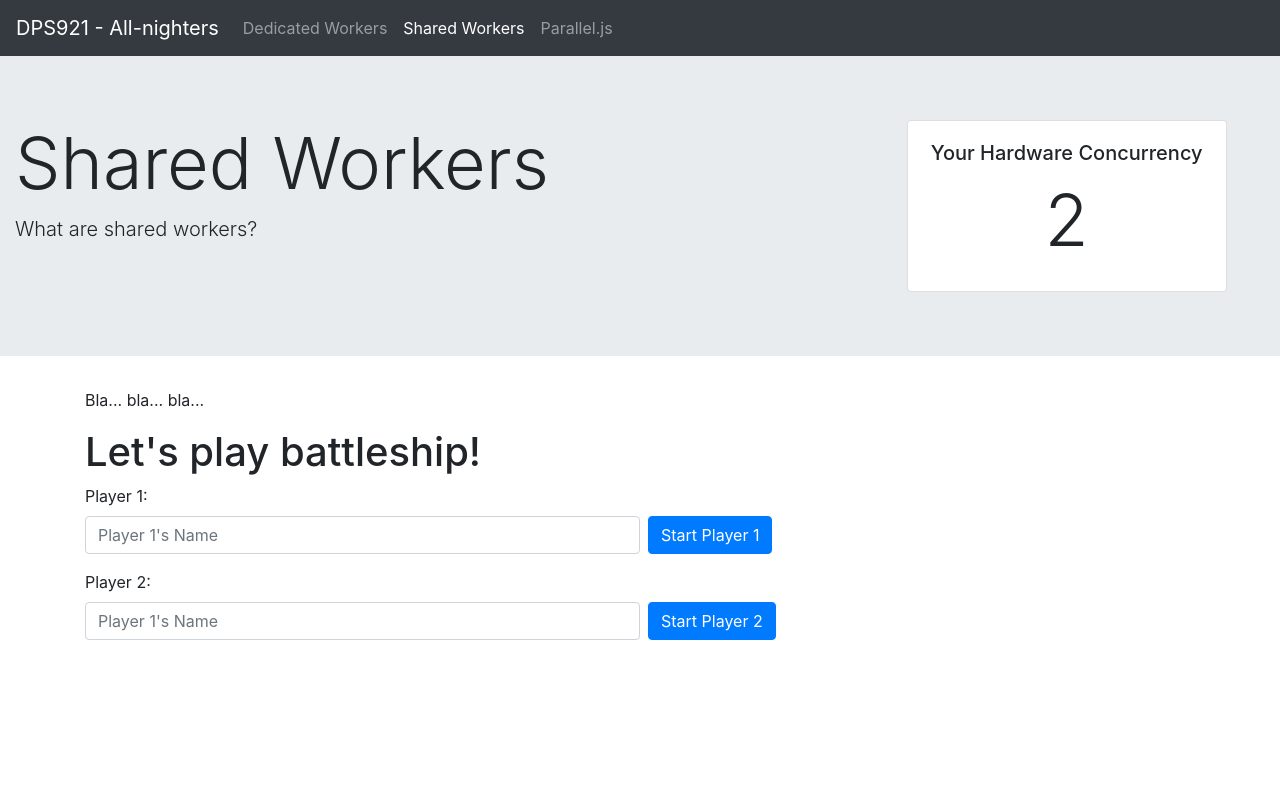
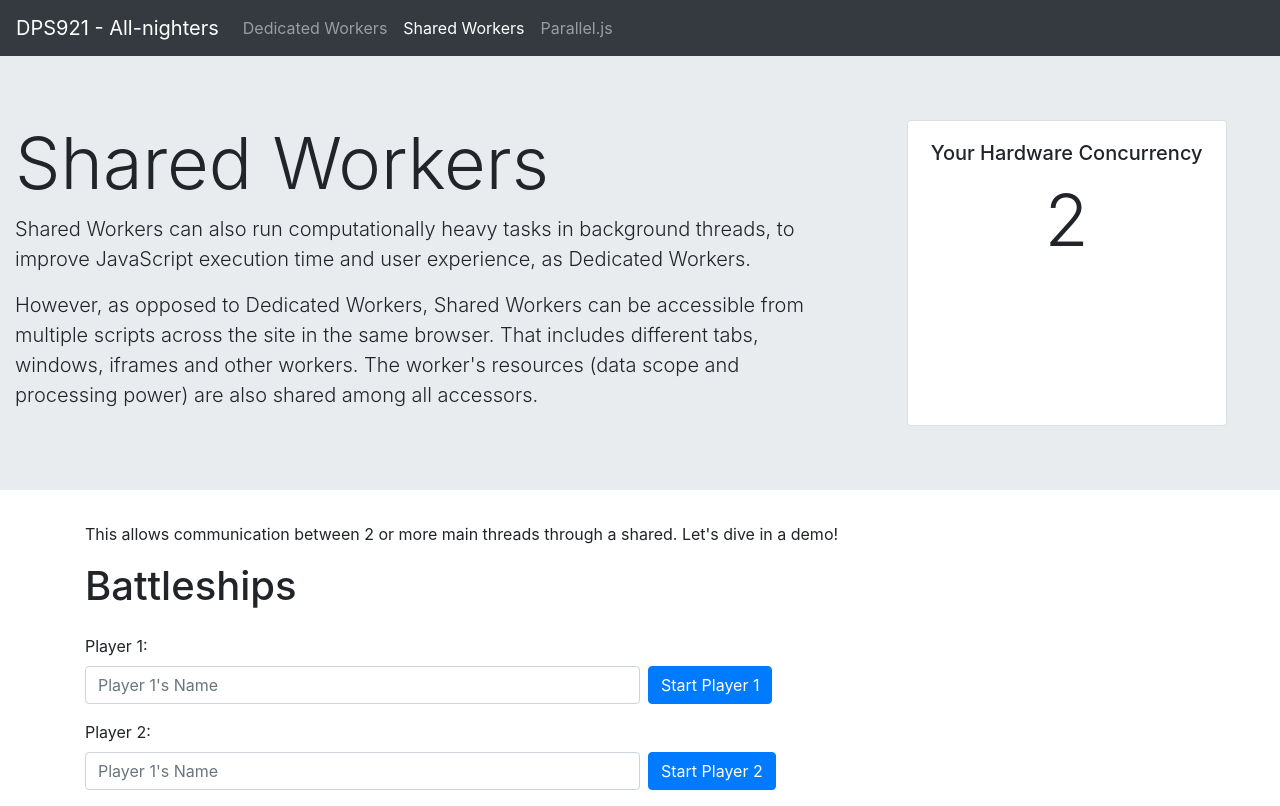
Before and after one commit to vitokhangnguyen/WebWorkerDemo, a plain HTML site: page shared.html in a window 1280 px wide. Drawn offline with nearby package versions, Linux system fonts and the light colour scheme.

Commit message:
Add content to shared worker

```diff
--- a/shared.html
+++ b/shared.html
@@ -43,7 +43,15 @@
                 <div class="col-8">
                     <!-- Page Description -->
                     <h1 class="display-3">Shared Workers</h1>
-                    <p class="lead">What are shared workers?</p>
+                    <p class="lead">
+                        Shared Workers can also run computationally heavy tasks in background threads,
+                        to improve JavaScript execution time and user experience, as Dedicated Workers.
+                    </p>
+                    <p class="lead">
+                        However, as opposed to Dedicated Workers, Shared Workers can be accessible from multiple scripts
+                        across the site in the same browser. That includes different tabs, windows, iframes and other workers.
+                        The worker's resources (data scope and processing power) are also shared among all accessors.
+                    </p>
                 </div>
                 <!-- Concurrency Card -->
                 <div class="col-4 d-flex justify-content-center">
@@ -62,12 +70,12 @@
     <main id="MainContent">
         <!-- Introduction -->
         <div class="container">
-            <p>
-                Bla... bla... bla...
+            <p class="">
+                This allows communication between 2 or more main threads through a shared. Let's dive in a demo!
             </p>
         </div>
         <div class="container">
-            <h1>Let's play battleship!</h1>
+            <h1 class="mb-4">Battleships</h1>
             <form>
                 <div class="form-group">
                     <label class="label">Player 1:</label>
```
Also changed, not shown: index.html (+5 -2 lines), libraries.html (+2 -2 lines).
